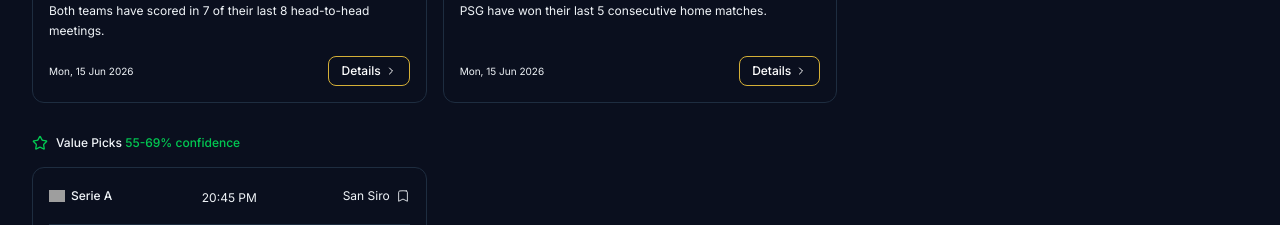
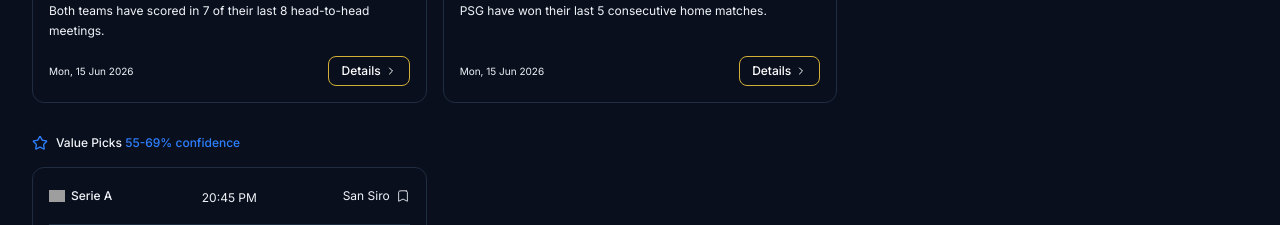
Before and after one commit to sammiensubuga/winform, a Next.js app: page / in a window 1280 px wide. Shown: the part 2040-2265 px from the top of the page. Built offline with nearby package versions, Linux system fonts and the light colour scheme; no server answers; grey boxes are pictures that could not be loaded.

Commit message:
Update page.tsx

```diff
--- a/src/app/page.tsx
+++ b/src/app/page.tsx
@@ -120,10 +120,10 @@ export default function HomePage() {
 {valuePicks.length > 0 && (
  <div className="mb-8">
     <div className="flex items-center gap-2 mb-4">
-      <Star className="w-4 h-4 text-green-500" />
+      <Star className="w-4 h-4 text-blue-500" />
       <p className="text-xs font-medium">
         <span className="text-text-tertiary"> Value Picks </span>
-        <span className="text-green-500">55-69% confidence</span>
+        <span className="text-blue-500">55-69% confidence</span>
       </p>
     </div>
     <div className="grid grid-cols-1 md:grid-cols-2 lg:grid-cols-3 gap-4">
```
